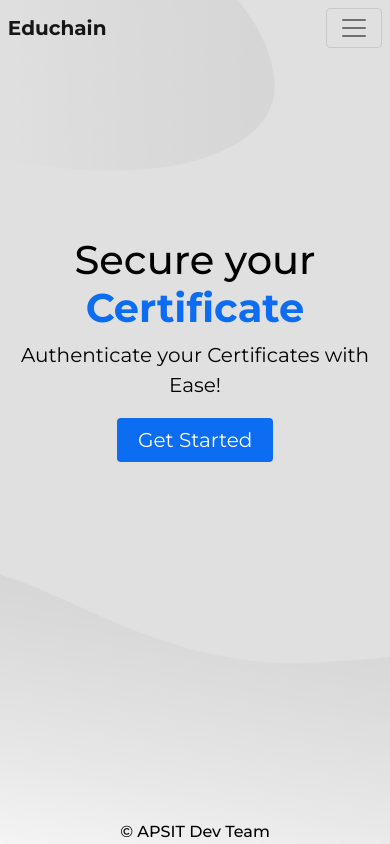
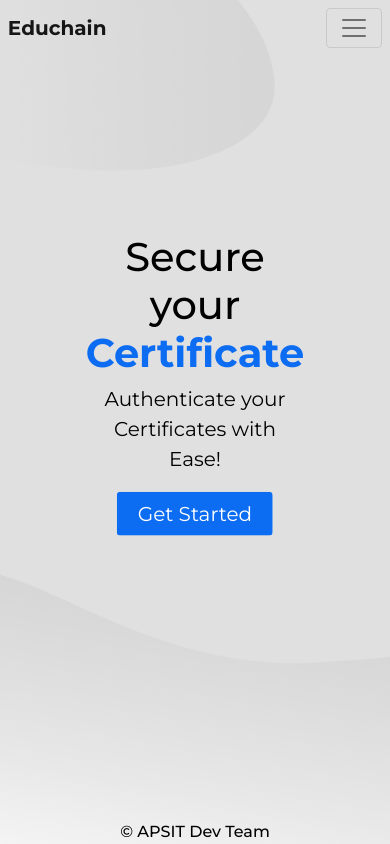
Before and after one commit to prasad9797/BlockCerts-Educhain, a React (Create React App) app: page / in a window 390 px wide. Built offline with nearby package versions, Linux system fonts and the light colour scheme.

Commit message:
Design Change Test

```diff
--- a/src/CSS/home.css
+++ b/src/CSS/home.css
@@ -131,7 +131,10 @@ body {
 }
 
 @media only screen and (max-width: 400px) {
-  .title {
-    padding-top: 50%;
+  .center-div {
+    position: absolute;
+    top: 50%;
+    left: 50%;
+    transform: translate(-50%, 25%);
   }
 }
--- a/src/Component/Home.js
+++ b/src/Component/Home.js
@@ -27,6 +27,7 @@ export default function Home() {
       <Container fluid>
         <Row sm={12} md={1}>
           <Col>
+            <div className="center-div">
               <h1
                 align="center"
                 className="title swing-in-left-fwd"
@@ -51,6 +52,7 @@ export default function Home() {
                   </Button>
                 </Link>
               </p>
+            </div>
           </Col>
         </Row>
       </Container>
```
Lines whose indentation alone changed are shown as unchanged.
